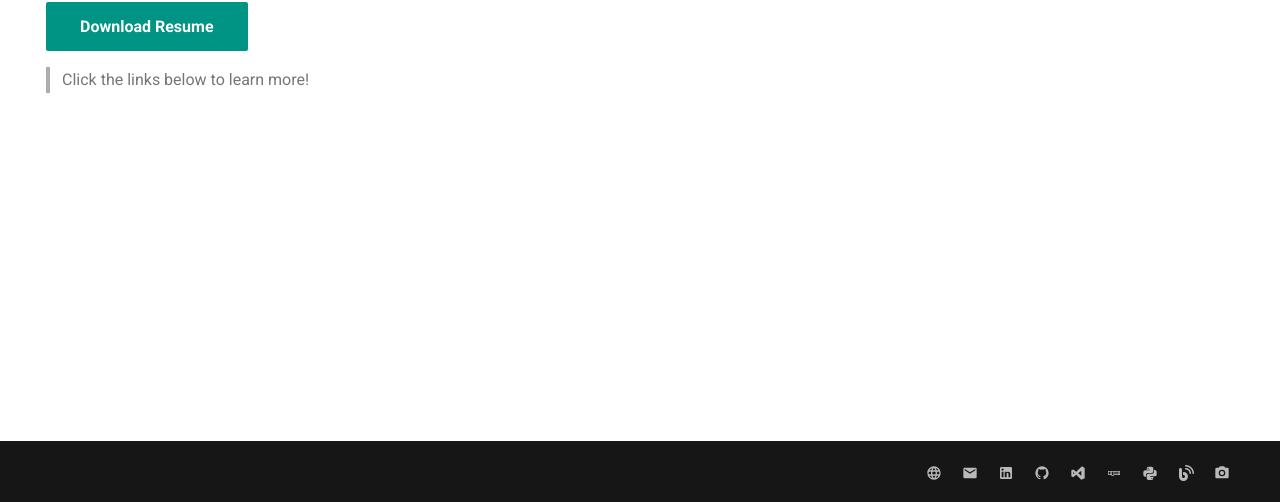
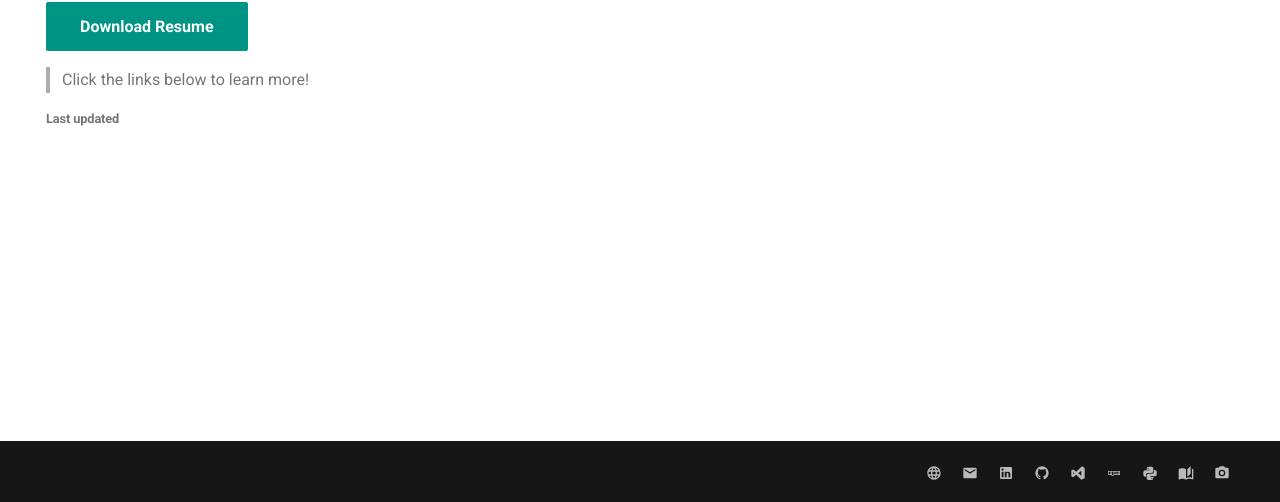
Before and after one commit to nicfv/Me, an MkDocs documentation site: the page built from docs/index.md, in a window 1280 px wide. Shown: the part 395-897 px from the top of the page. Built offline with MkDocs 1.6.1 and Material for MkDocs 9.7.7, drawn with Linux system fonts in a browser that asks for light colours.

Commit message:
Add date, update blog icon to open book (journal)

```diff
--- a/docs/index.md
+++ b/docs/index.md
@@ -17,3 +17,5 @@
 [Download Resume](Resume.pdf){ .md-button .md-button--primary download="Resume-Nicolas-Ventura" }
 
 > Click the links below to learn more!
+
+###### Last updated
--- a/mkdocs.yml
+++ b/mkdocs.yml
@@ -42,7 +42,7 @@
       link: https://www.npmjs.com/~nfv
     - icon: material/language-python
       link: https://pypi.org/user/nfv/
-    - icon: fontawesome/solid/blog
+    - icon: material/book-open-page-variant
       link: https://blog.nicfv.com/
     - icon: material/camera
       link: https://photos.nicfv.com/
```
Also changed, not shown: 1 other file.
